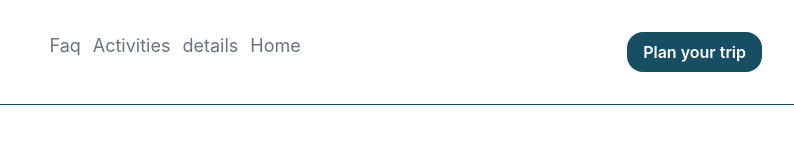
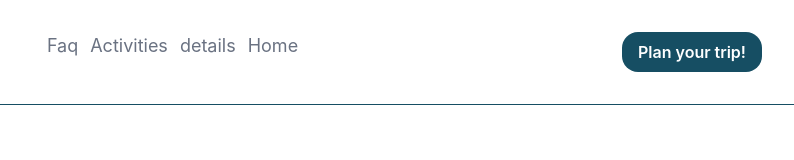
Before and after one commit to 0xm3d/Marchica-Trips, a website built with Vite: page home.html in a window 1280 px wide. Shown: the full height of the page, 486-1280 px from the left. Built offline with nearby package versions, Linux system fonts and the light colour scheme.

Commit message:
MT-24 navabr is done

```diff
--- a/home.html
+++ b/home.html
@@ -20,7 +20,7 @@
             <li class="hover:text-[#164E63]"><a href="test">Home</a></li>
         </ul>
 
-        <button class="hidden md:block bg-[#164E63] py-2 px-4 rounded-2xl font-semibold text-white  hover:bg-[#36abd6]">Plan your trip</button>
+        <button class="hidden md:block bg-[#164E63] py-2 px-4 rounded-2xl font-semibold text-white  hover:bg-[#36abd6]">Plan your trip!</button>
     </header>
     <footer>
     </footer>
```
